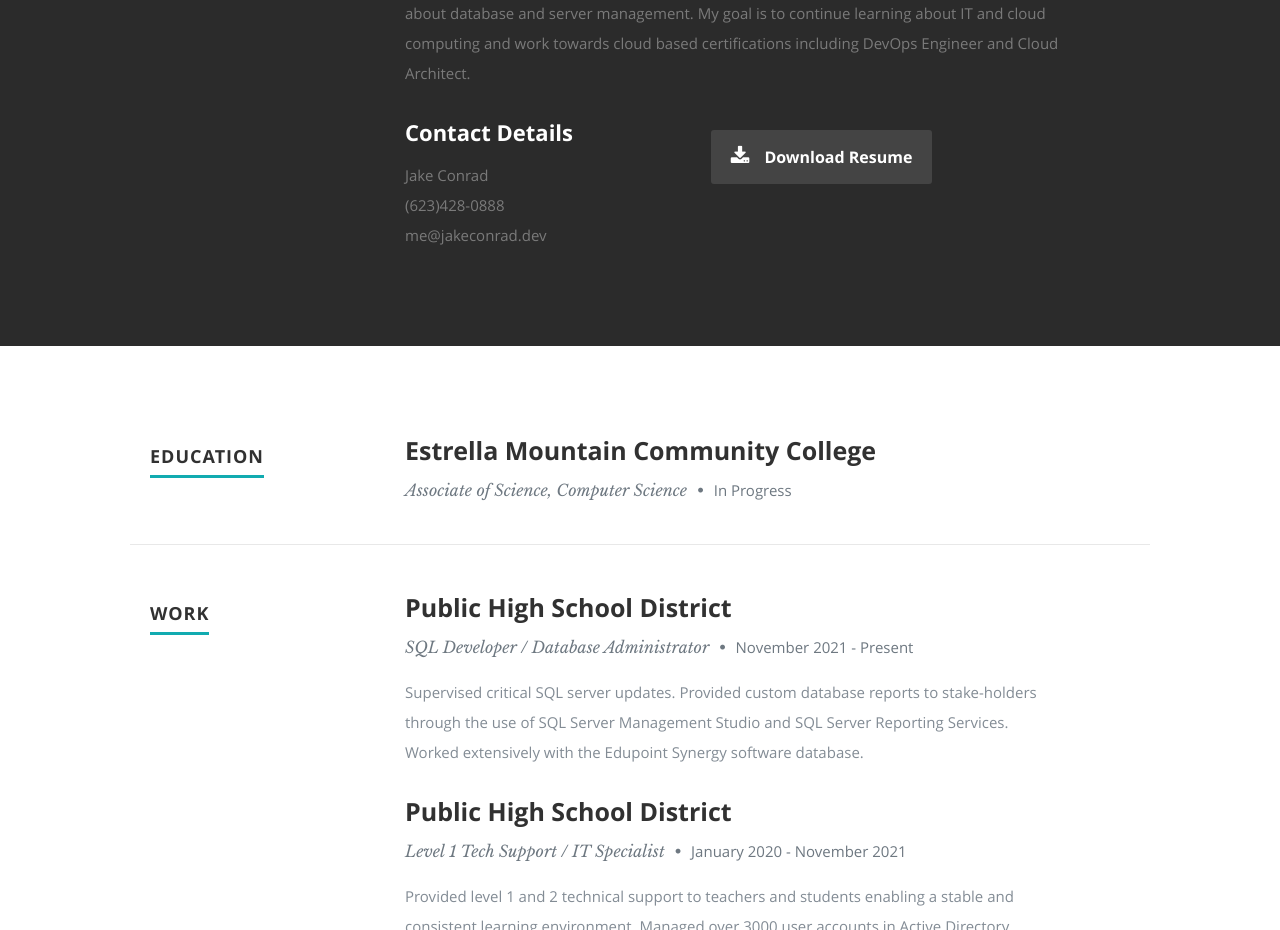
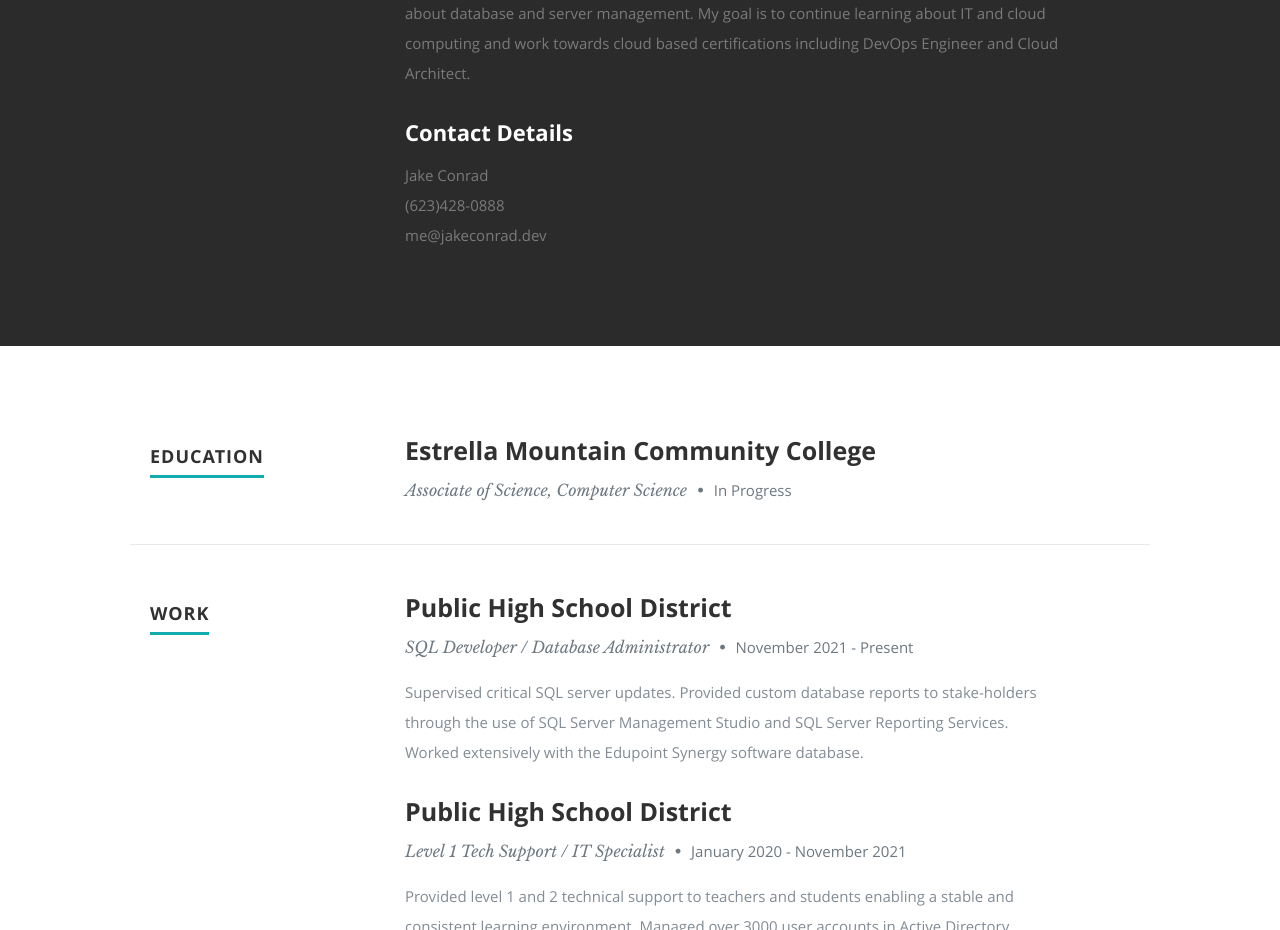
Before and after one commit to HakkeCS/cloud-resume, a plain HTML site: page frontend/index.html in a window 1280 px wide. Shown: the part 1240-2170 px from the top of the page. Drawn offline with nearby package versions, Linux system fonts and the light colour scheme; no server answers.

Commit message:
Removed download button

```diff
--- a/frontend/index.html
+++ b/frontend/index.html
@@ -117,7 +117,7 @@
 
                <div class="columns download">
                   <p>
-                     <a href="#" class="button"><i class="fa fa-download"></i>Download Resume</a>
+
                   </p>
                </div>
 
```
